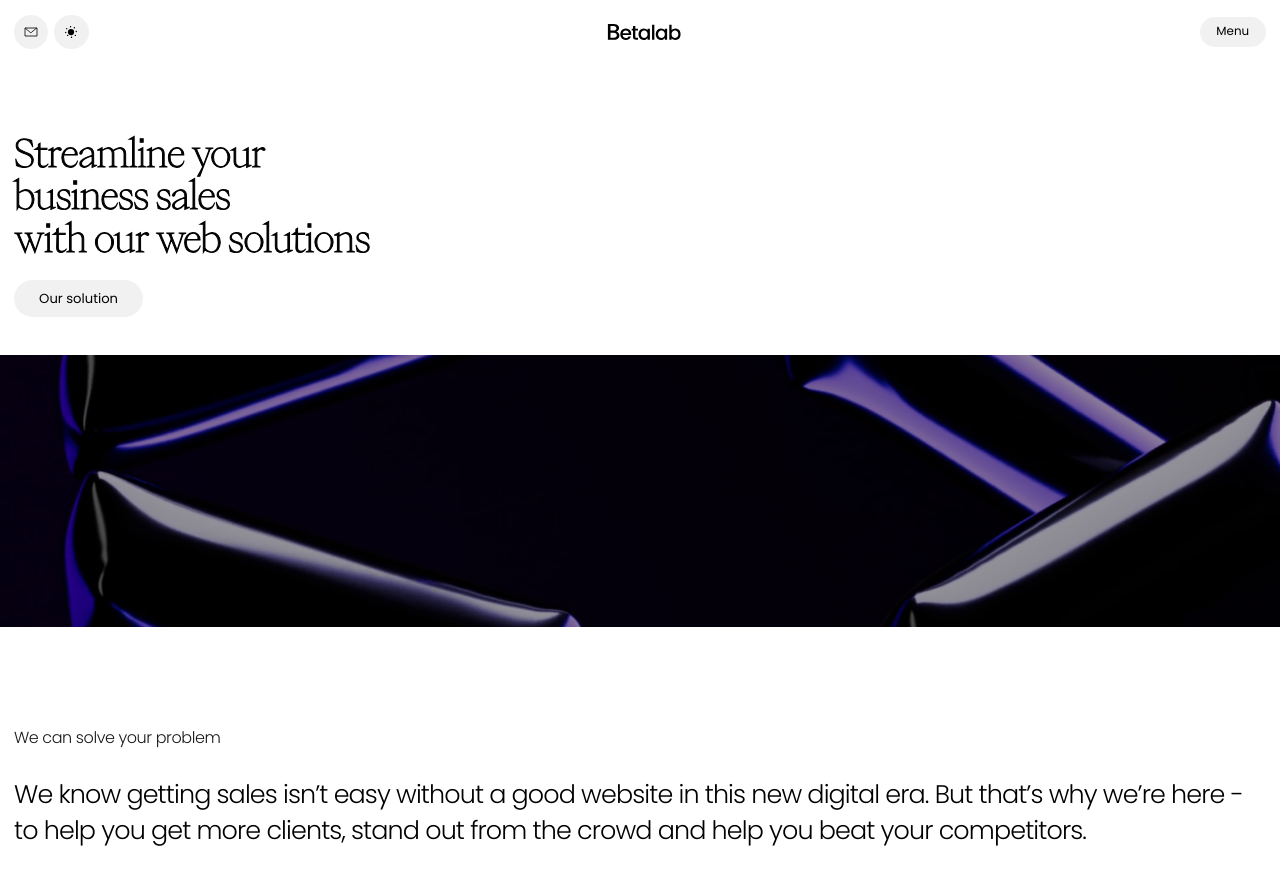
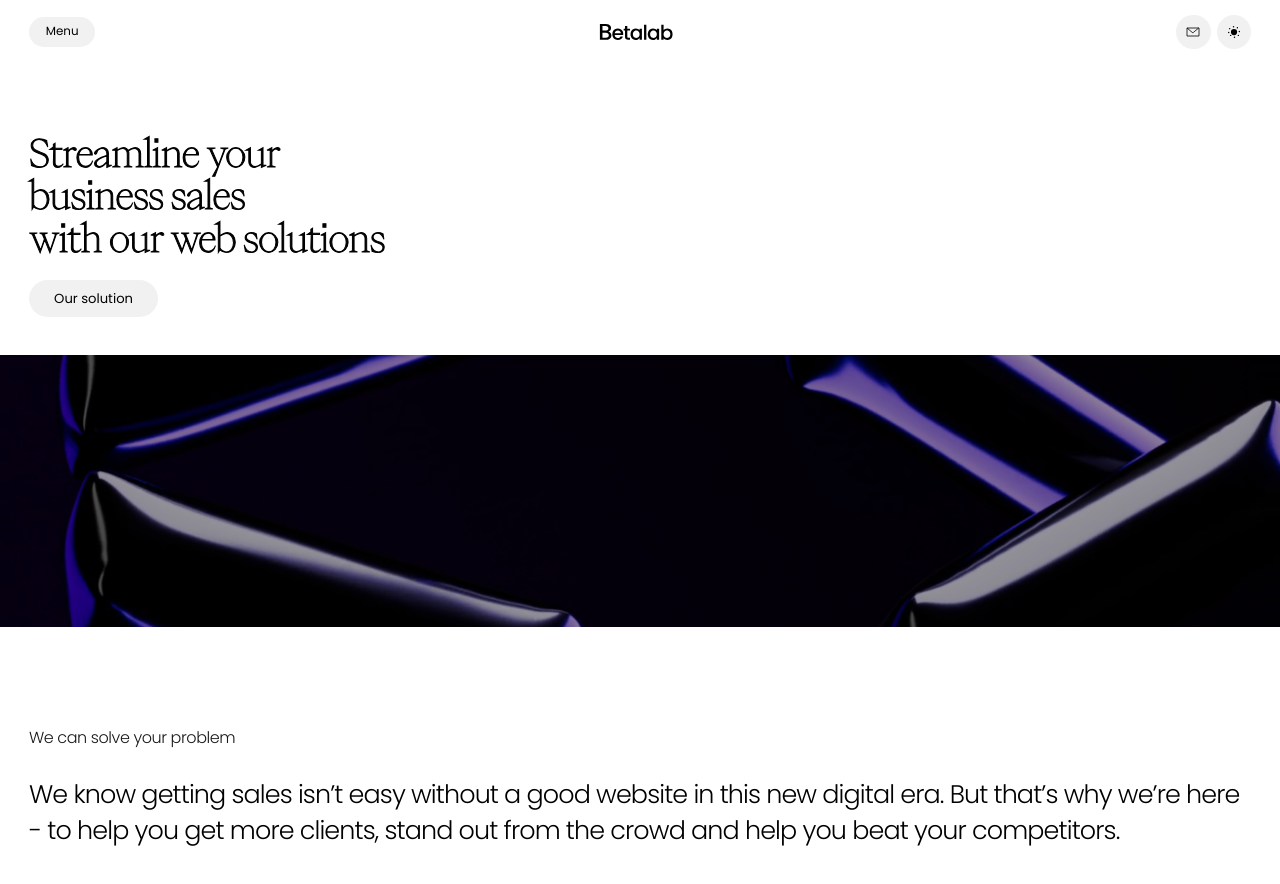
Before and after one commit to tommyyh/betalab, a Next.js app: page /en in a window 1280 px wide. Shown: the top 884 px of the page. Built offline with nearby package versions, Linux system fonts and the light colour scheme.

Commit message:
Partial desktop initialization

```diff
--- a/src/app/globals.scss
+++ b/src/app/globals.scss
@@ -13,7 +13,7 @@
 
   // Sizing
   --blur: 1.42rem;
-  --padding1: 0.875rem;
+  --padding: 0.875rem;
 
   // Transitions
   --theme-transition: 300ms ease;
@@ -44,3 +44,12 @@ h1, h2, h3, h4, h5, h6 {
 a {
   transition: var(--theme-transition);
 }
+
+
+
+// Desktop view
+@media all and (min-width: 1024px) {
+  :root {
+    --padding: 1.81rem;
+  }
+}
--- a/src/components/Navbar/navbar.module.scss
+++ b/src/components/Navbar/navbar.module.scss
@@ -12,7 +12,7 @@
   top: 0;
   position: fixed;
   z-index: 500;
-  padding: 0 var(--padding1);
+  padding: 0 var(--padding);
 }
 
 
@@ -90,3 +90,106 @@
     font-family: var(--poppins);
   }
 }
+
+
+
+// Desktop view
+@media all and (min-width: 1024px) {
+  // Nav
+  .nav {
+    display: flex;
+    align-items: center;
+    justify-content: space-between;
+
+    width: 100%;
+    height: 4rem;
+    left: 0;
+    top: 0;
+    position: fixed;
+    z-index: 500;
+    padding: 0 var(--padding);
+  }
+
+
+
+
+  // Left
+  .left {
+    display: flex;
+    align-items: center;
+
+    height: 100%;
+    order: 3;
+  }
+
+  .contact {
+    display: flex;
+    align-items: center;
+    justify-content: center;
+
+    width: 2.15rem;
+    height: 2.15rem;
+    position: relative;
+
+    border-radius: 50%;
+    background: rgb(186, 186, 186, 0.20);
+
+    &::before {
+      @include blur;
+    }
+
+    path {
+      stroke: var(--second);
+      transition: var(--theme-transition);
+    }
+  }
+
+
+
+  // Middle
+  .middle {
+    display: flex;
+    align-items: center;
+    order: 2;
+
+    svg {
+      transform: scale(0.97);
+    }
+
+    path {
+      fill: var(--second);
+      transition: var(--theme-transition);
+    }
+  }
+
+
+
+  // Right
+  .right {
+    order: 1;
+  }
+
+  .menu {
+    display: flex;
+    align-items: center;
+    justify-content: center;
+
+    width: 4.15rem;
+    height: 1.91rem;
+    position: relative;
+
+    border-radius: 200rem;
+    background: rgb(186, 186, 186, 0.20);
+
+    &::before {
+      @include blur;
+    }
+
+    h4 {
+      font-size: 0.744rem;
+      font-weight: 400;
+      font-family: var(--poppins);
+    }
+  }
+
+}
--- a/src/containers/home/landing/landing.module.scss
+++ b/src/containers/home/landing/landing.module.scss
@@ -6,7 +6,7 @@
 
 // Content
 .content {
-  padding: 0 var(--padding1) 0 var(--padding1);
+  padding: 0 var(--padding) 0 var(--padding);
 
   h1 {
     margin: 0 0 1.65rem 0;
--- a/src/containers/home/solution/solution.module.scss
+++ b/src/containers/home/solution/solution.module.scss
@@ -1,5 +1,5 @@
 .solution {
-  padding: 6.125rem var(--padding1) 0 var(--padding1);
+  padding: 6.125rem var(--padding) 0 var(--padding);
 
   h2 {
     font-family: var(--poppins);
```
